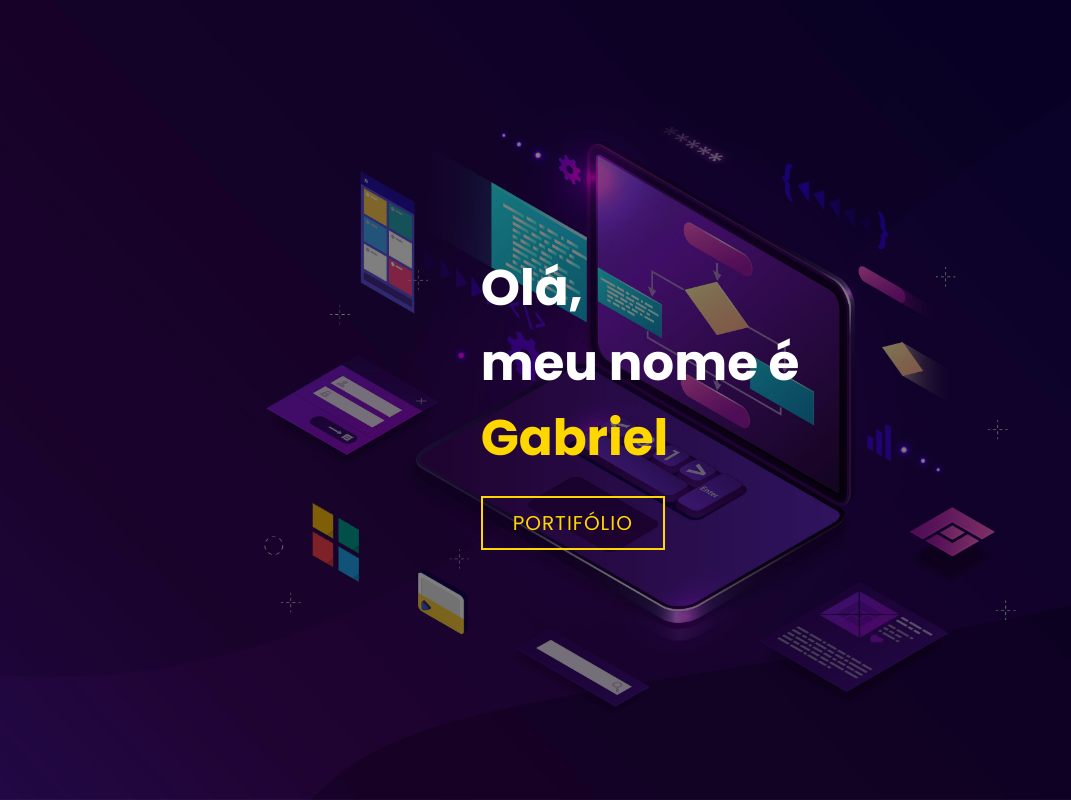
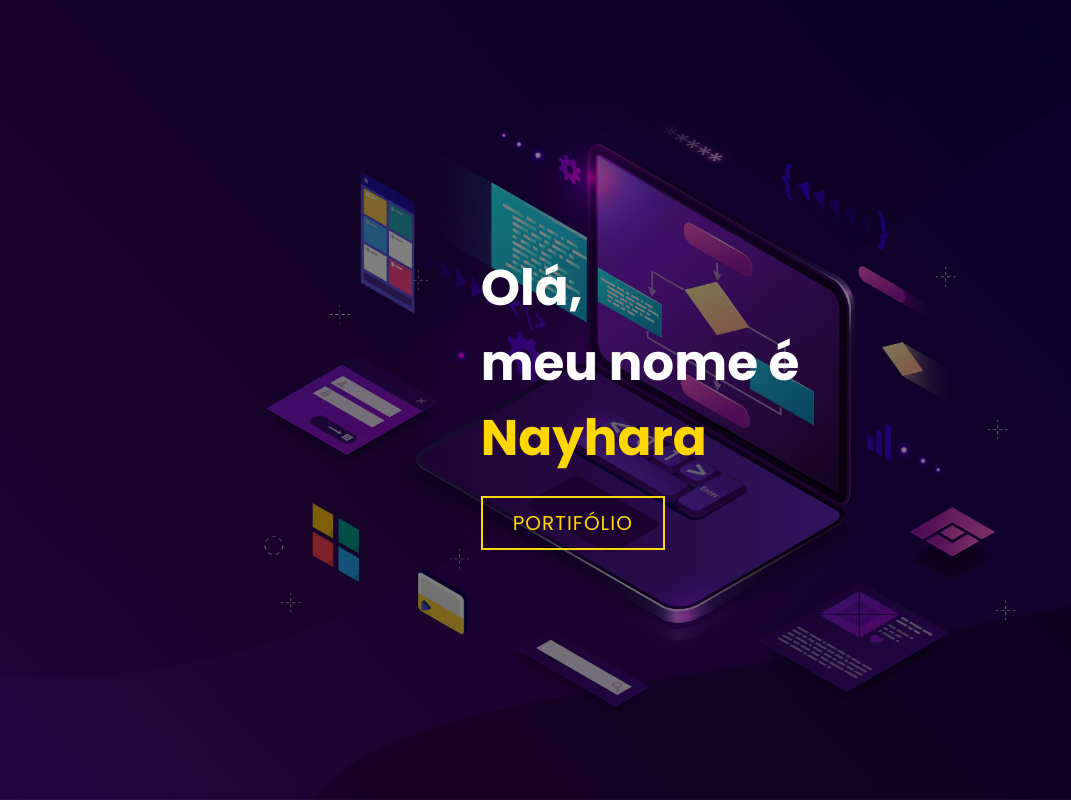
Before and after one commit to nay-ribeiro/portfolio-nayhara, a plain HTML site: page index.html in a window 1280 px wide. Shown: the top 800 px of the page, without its empty margins (0-1071 px from the left). Drawn offline with Linux system fonts and the light colour scheme.

Commit message:
update name

```diff
--- a/index.html
+++ b/index.html
@@ -14,7 +14,7 @@
             <div>
                 <h1>Olá,<span></span></h1>
                 <h1>meu nome é<span></span></h1>
-                <h1>Gabriel<span></span></h1>
+                <h1>Nayhara<span></span></h1>
                 <a href="#portfolio" type="button" class="cta">Portifólio</a>
             </div>
         </div>
```
